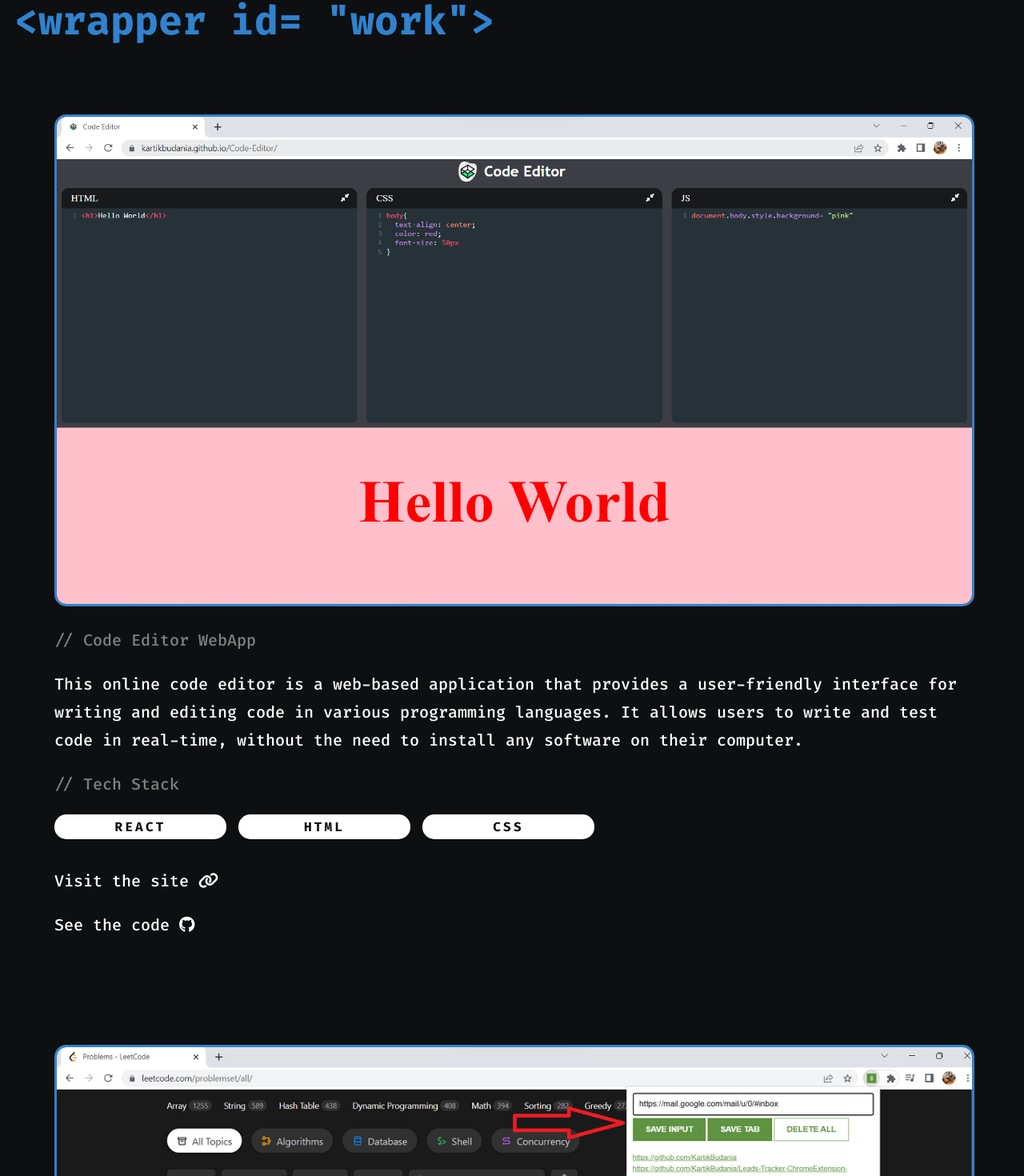
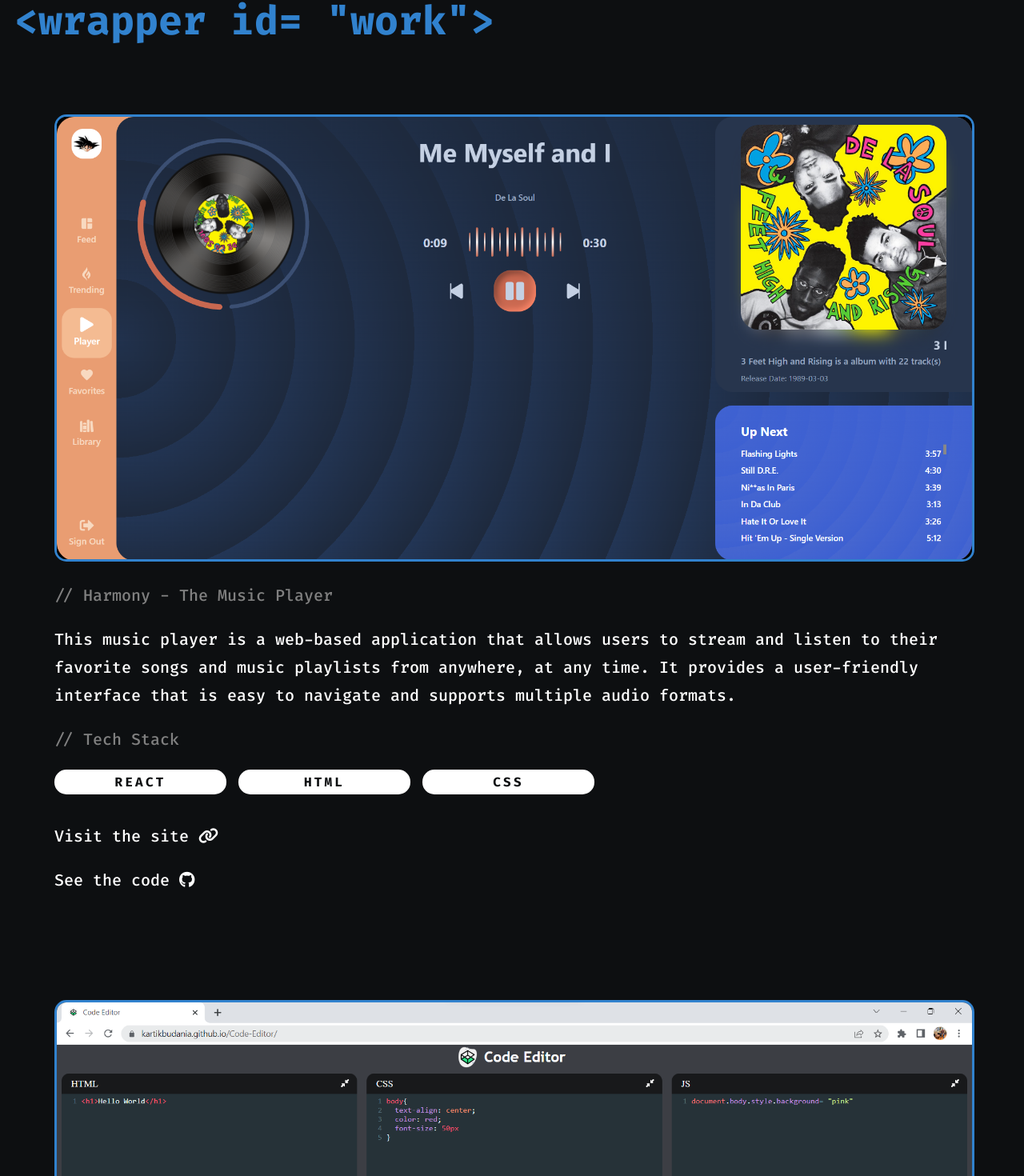
Before and after one commit to KartikBudania/portfolio, a React (Create React App) app: page / in a window 1280 px wide. Shown: the part 812-2282 px from the top of the page at 80% size. Built offline with nearby package versions, Linux system fonts and the light colour scheme.

Commit message:
added Harmony Project in Projects list

```diff
--- a/src/Projects.js
+++ b/src/Projects.js
@@ -3,6 +3,7 @@
 import blackjack from './blackjack.png';
 import colorPicker from './colorPicker.png';
 import portfolio from './portfolio.png';
+import harmony from './Harmony.png';
 import codeEditor from './Code-Editor.png'
 
 const Projects= ()=>{
@@ -11,7 +12,20 @@
             <h1>{'<wrapper id= "work">'}</h1>
             <div className="projects">
                 <div className="project">
-                    <img src={codeEditor} id="firstimg"></img>
+                    <img src={harmony} id="firstimg"></img>
+                    <h2>// Harmony - The Music Player</h2>
+                    <h3>This music player is a web-based application that allows users to stream and listen to their favorite songs and music playlists from anywhere, at any time. It provides a user-friendly interface that is easy to navigate and supports multiple audio formats.</h3>
+                    <h2>// Tech Stack</h2>
+                    <ul className="stacks">
+                        <li className="techstack">REACT</li>
+                        <li className="techstack">HTML</li>
+                        <li className="techstack">CSS</li>
+                    </ul>
+                    <h3><a href="https://kartikbudania.github.io/Harmony/" target="_blank">Visit the site <i className="fa-solid fa-link"></i></a></h3>
+                    <h3><a href="https://github.com/KartikBudania/Harmony" target="_blank">See the code <i className="fa-brands fa-github"></i></a></h3>
+                </div>
+                <div className="project">
+                    <img src={codeEditor}></img>
                     <h2>// Code Editor WebApp</h2>
                     <h3>This online code editor is a web-based application that provides a user-friendly interface for writing and editing code in various programming languages. It allows users to write and test code in real-time, without the need to install any software on their computer.</h3>
                     <h2>// Tech Stack</h2>
```
